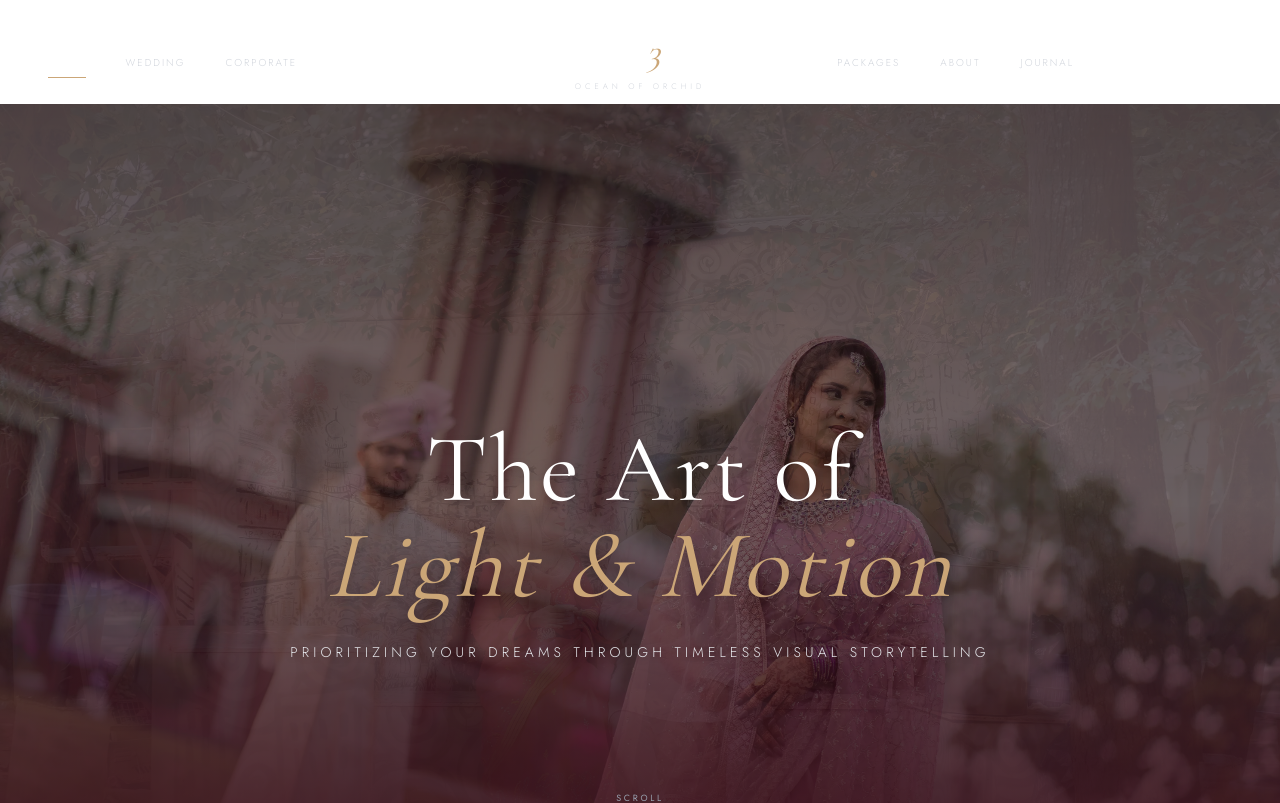
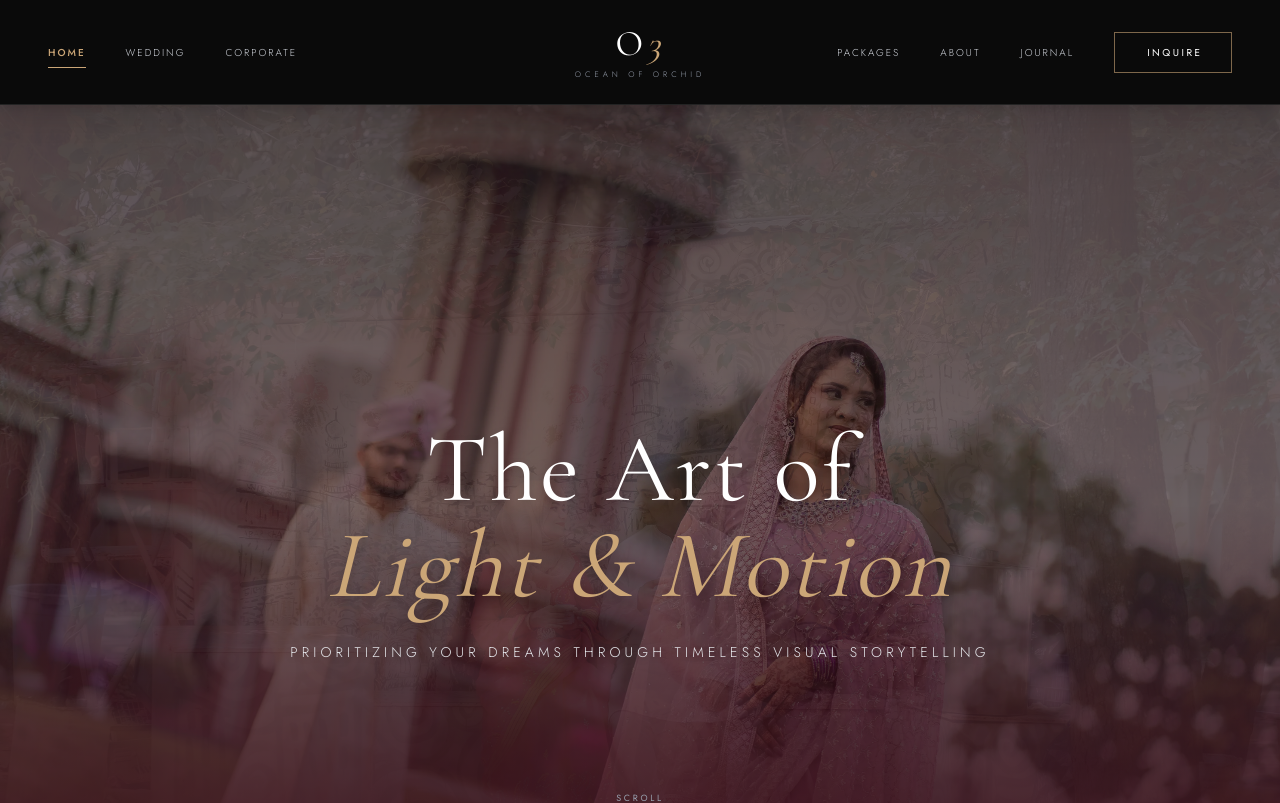
Before and after one commit to SaddadSium/o3-official, a Next.js app: page / in a window 1280 px wide. Shown: the top 803 px of the page. Built offline with nearby package versions, Linux system fonts and the light colour scheme.

Commit message:
fix navbar

```diff
--- a/src/components/Navbar.tsx
+++ b/src/components/Navbar.tsx
@@ -85,14 +85,15 @@ export default function Navbar() {
         initial={{ y: -100 }}
         animate={{ y: 0 }}
         transition={{ duration: 1, ease: "easeOut" as const }}
-        className={`fixed top-0 left-0 w-full z-50 transition-all duration-700 ease-in-out ${jost.className} ${
+        className={`fixed top-0 left-0 w-full z-50 transition-all duration-700 ease-in-out text-white ${jost.className} ${
           isScrolled
             ? "bg-[#3E141E]/95 backdrop-blur-xl border-b border-white/10 py-4 shadow-2xl"
-            : "bg-transparent py-8"
+            : "bg-[#0A0A0A] py-6 border-b border-white/10 shadow-xl"
         }`}
       >
         <div className="max-w-7xl mx-auto px-6 lg:px-12">
           <div className="flex justify-between items-center">
+            {/* Left Navigation Links */}
             <div className="hidden lg:flex items-center space-x-10 w-1/3">
               {leftLinks.map((link) => {
                 const isActive = pathname === link.path;
@@ -102,7 +103,13 @@ export default function Navbar() {
                     href={link.path}
                     className="relative group text-[10px] uppercase tracking-[0.2em] font-light text-gray-300 hover:text-white transition-colors duration-500"
                   >
-                    <span className={isActive ? "text-white font-medium" : ""}>
+                    <span
+                      className={
+                        isActive
+                          ? "text-[#cba677] font-medium"
+                          : "text-gray-300"
+                      }
+                    >
                       {link.name}
                     </span>
                     <span
@@ -113,6 +120,7 @@ export default function Navbar() {
               })}
             </div>
 
+            {/* Center Logo */}
             <div className="flex-shrink-0 w-1/3 flex justify-center z-50">
               <Link href="/" className="flex flex-col items-center group">
                 <span
@@ -121,11 +129,11 @@ export default function Navbar() {
                   O<span className="text-[#cba677] italic">3</span>
                 </span>
                 <motion.span
-                  className="text-[8px] text-gray-300 tracking-[0.5em] mt-2 font-light uppercase"
+                  className="text-[8px] text-gray-400 tracking-[0.5em] mt-1 font-light uppercase"
                   animate={{
                     opacity: isScrolled ? 0 : 1,
                     height: isScrolled ? 0 : "auto",
-                    marginTop: isScrolled ? 0 : 8,
+                    marginTop: isScrolled ? 0 : 4,
                   }}
                   transition={{ duration: 0.3 }}
                 >
@@ -134,6 +142,7 @@ export default function Navbar() {
               </Link>
             </div>
 
+            {/* Right Navigation Links & Inquire Button */}
             <div className="hidden lg:flex items-center justify-end space-x-10 w-1/3">
               {rightLinks.map((link) => {
                 const isActive = pathname === link.path;
@@ -143,7 +152,13 @@ export default function Navbar() {
                     href={link.path}
                     className="relative group text-[10px] uppercase tracking-[0.2em] font-light text-gray-300 hover:text-white transition-colors duration-500"
                   >
-                    <span className={isActive ? "text-white font-medium" : ""}>
+                    <span
+                      className={
+                        isActive
+                          ? "text-[#cba677] font-medium"
+                          : "text-gray-300"
+                      }
+                    >
                       {link.name}
                     </span>
                     <span
@@ -155,15 +170,16 @@ export default function Navbar() {
 
               <Link
                 href="/contact"
-                className={`relative overflow-hidden px-8 py-3 border border-white/20 text-[10px] uppercase tracking-[0.25em] text-white group transition-all duration-500 hover:border-[#cba677]`}
+                className="relative overflow-hidden px-8 py-3 border border-[#cba677]/60 text-[10px] uppercase tracking-[0.25em] text-white group transition-all duration-500 hover:border-[#cba677]"
               >
-                <span className="relative z-10 group-hover:text-[#3E141E] transition-colors duration-500">
+                <span className="relative z-10 text-white group-hover:text-[#0A0A0A] transition-colors duration-500">
                   Inquire
                 </span>
                 <span className="absolute inset-0 bg-[#cba677] transform scale-x-0 origin-left transition-transform duration-500 ease-out group-hover:scale-x-100 z-0"></span>
               </Link>
             </div>
 
+            {/* Mobile Menu Button */}
             <div className="lg:hidden flex items-center justify-end w-1/3 z-50">
               <button
                 onClick={() => setIsOpen(!isOpen)}
@@ -184,6 +200,7 @@ export default function Navbar() {
         </div>
       </motion.nav>
 
+      {/* Mobile Fullscreen Menu */}
       <AnimatePresence>
         {isOpen && (
           <motion.div
@@ -191,7 +208,7 @@ export default function Navbar() {
             initial="closed"
             animate="open"
             exit="closed"
-            className={`fixed inset-0 z-40 bg-[#3E141E] flex flex-col justify-center items-center ${jost.className}`}
+            className={`fixed inset-0 z-40 bg-[#0A0A0A] text-white flex flex-col justify-center items-center ${jost.className}`}
           >
             <div className="absolute top-0 left-1/2 -translate-x-1/2 w-[1px] h-full bg-gradient-to-b from-transparent via-[#cba677]/20 to-transparent"></div>
 
@@ -220,7 +237,7 @@ export default function Navbar() {
                 <Link
                   href="/contact"
                   onClick={() => setIsOpen(false)}
-                  className="px-12 py-4 border border-[#cba677] text-[#cba677] text-[10px] tracking-[0.3em] uppercase hover:bg-[#cba677] hover:text-[#3E141E] transition-all duration-500"
+                  className="px-12 py-4 border border-[#cba677] text-[#cba677] text-[10px] tracking-[0.3em] uppercase hover:bg-[#cba677] hover:text-[#0A0A0A] transition-all duration-500"
                 >
                   Book the Studio
                 </Link>
```
